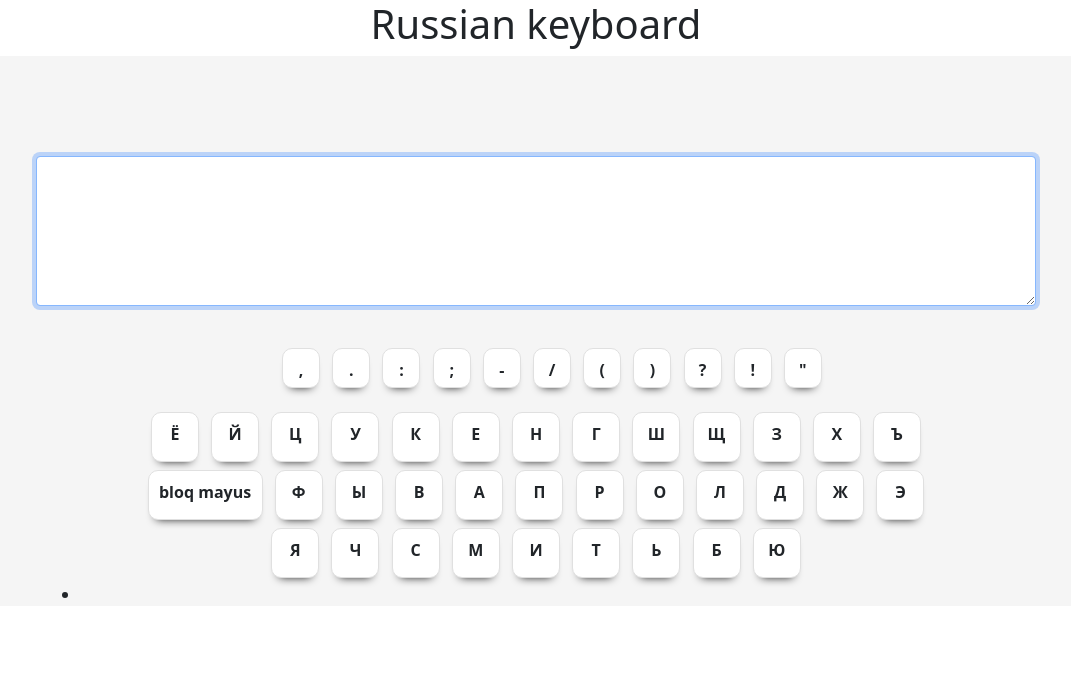
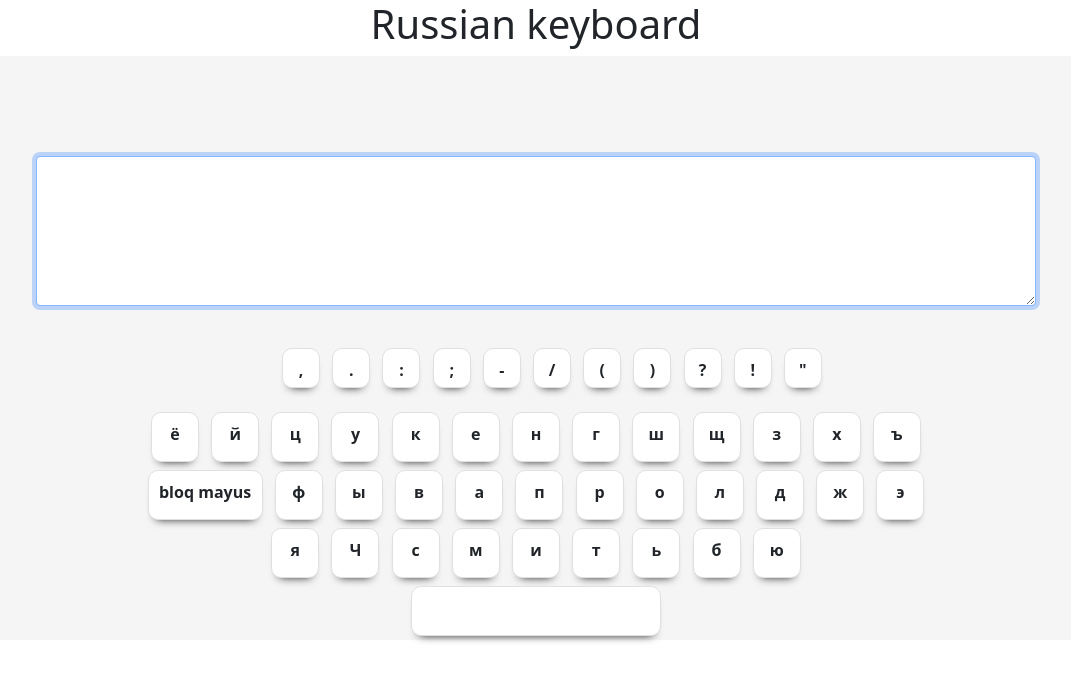
Before and after one commit to miguebalderrama/russian-keyboard, a React (Create React App) app: page / in a window 1280 px wide. Shown: the top 680 px of the page, without its empty margins (104-1175 px from the left). Built offline with nearby package versions, Linux system fonts and the light colour scheme.

Commit message:
arregle la barra espaciadora

```diff
--- a/src/components/keys/Keys.css
+++ b/src/components/keys/Keys.css
@@ -61,3 +61,7 @@ ul.keys{
     box-shadow: 0px 4px 10px -8px black;
     transform: translate(0px, 3px);
 }
+
+.keyboard .keysspace ul li{
+    list-style:none;
+}
--- a/src/components/keys/Keys.js
+++ b/src/components/keys/Keys.js
@@ -11,7 +11,7 @@ function Keys() {
 
     const { addKey } = useContext(KeyContext);
     const { keys } = useContext(KeyContext);
-    const [bloqMay, setBloqMay] = useState(false);
+    const [bloqMay, setBloqMay] = useState(true);
 
 
 
@@ -119,7 +119,7 @@ function Keys() {
            <li>{keyImpr[32]}</li>{' '}
            </ul>
 
-           <ul className='keysspace' onClick={(e) => pushKey(e)}>
+           <ul className='keys' onClick={(e) => pushKey(e)}>
            <li className='space'>&nbsp;</li>{' '}
 
            </ul>
```
